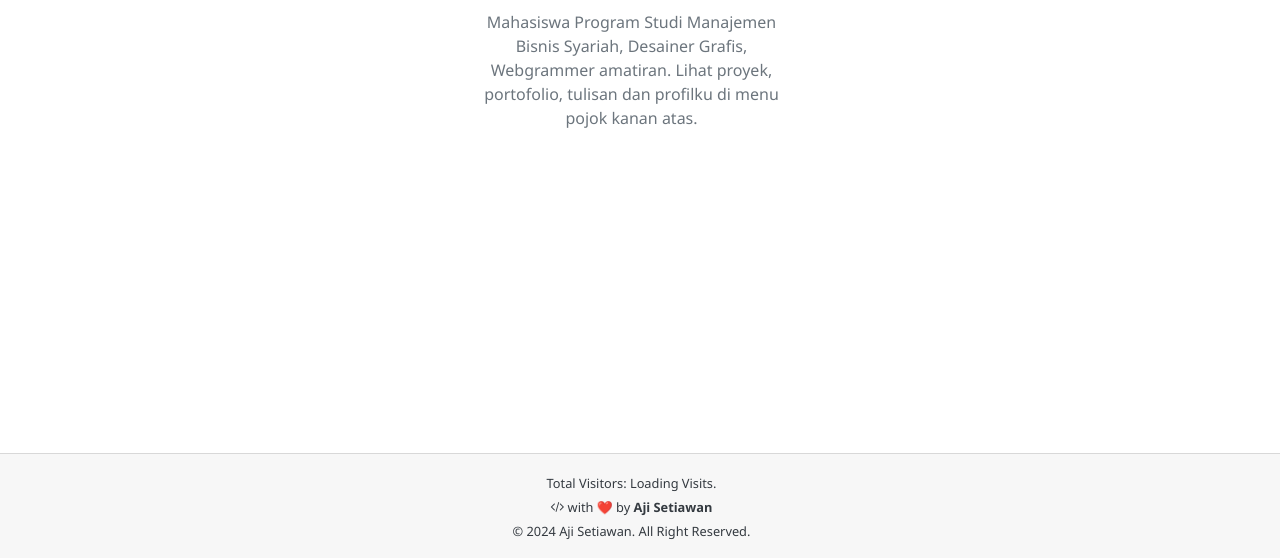
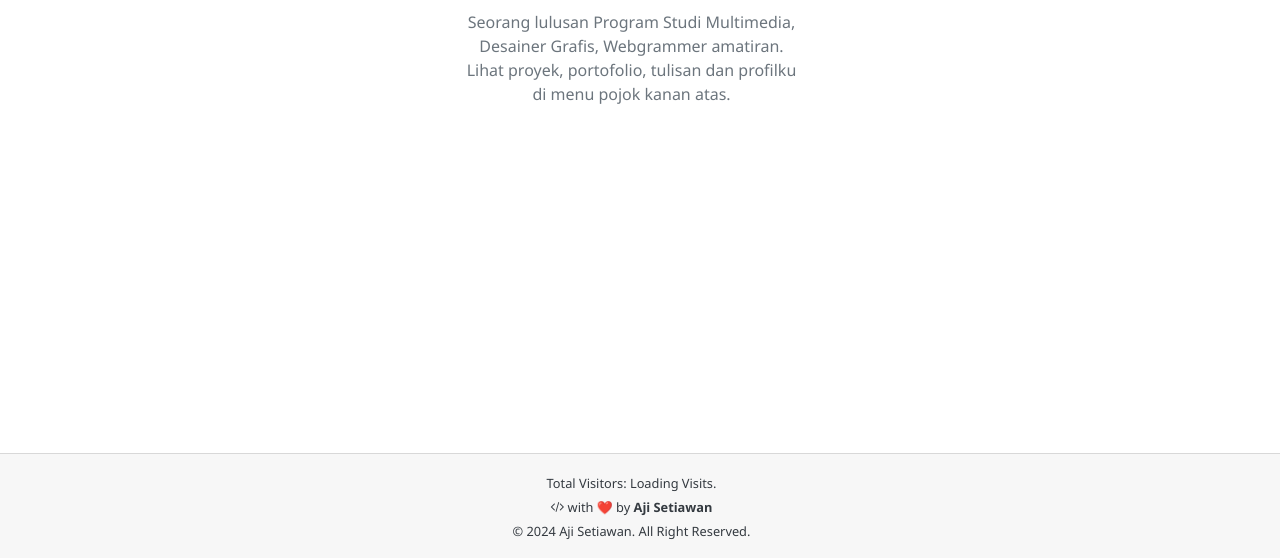
Before and after one commit to ajisetiawan716/ajisetiawan716.github.io, a Jekyll site: the page built from pages/index.md, in a window 1280 px wide, cut to the strip 342-900 px from the top of the page. Built offline with Jekyll 4.4.1, drawn with Linux system fonts in a browser that asks for light colours; some web fonts are replaced; a style sheet for code colours, icons or effects is not loaded.

Commit message:
Update _config.yml

```diff
--- a/_config.yml
+++ b/_config.yml
@@ -1,7 +1,7 @@
 ### Site Settings ###
 title               : Aji Setiawan
 description         : >-
-                      Mahasiswa Program Studi Manajemen Bisnis Syariah, Desainer Grafis, Webgrammer amatiran.
+                      Seorang lulusan Program Studi Multimedia, Desainer Grafis, Webgrammer amatiran.
                       Lihat proyek, portofolio, tulisan dan profilku di menu pojok kanan atas.
 baseurl             : ""                     # Change to empty quotes if you are hosting your site at <your-username>.github.io directly
 url                 : "https://www.ajisetiawan.my.id" #change to empty if you are'nt using github action
```
